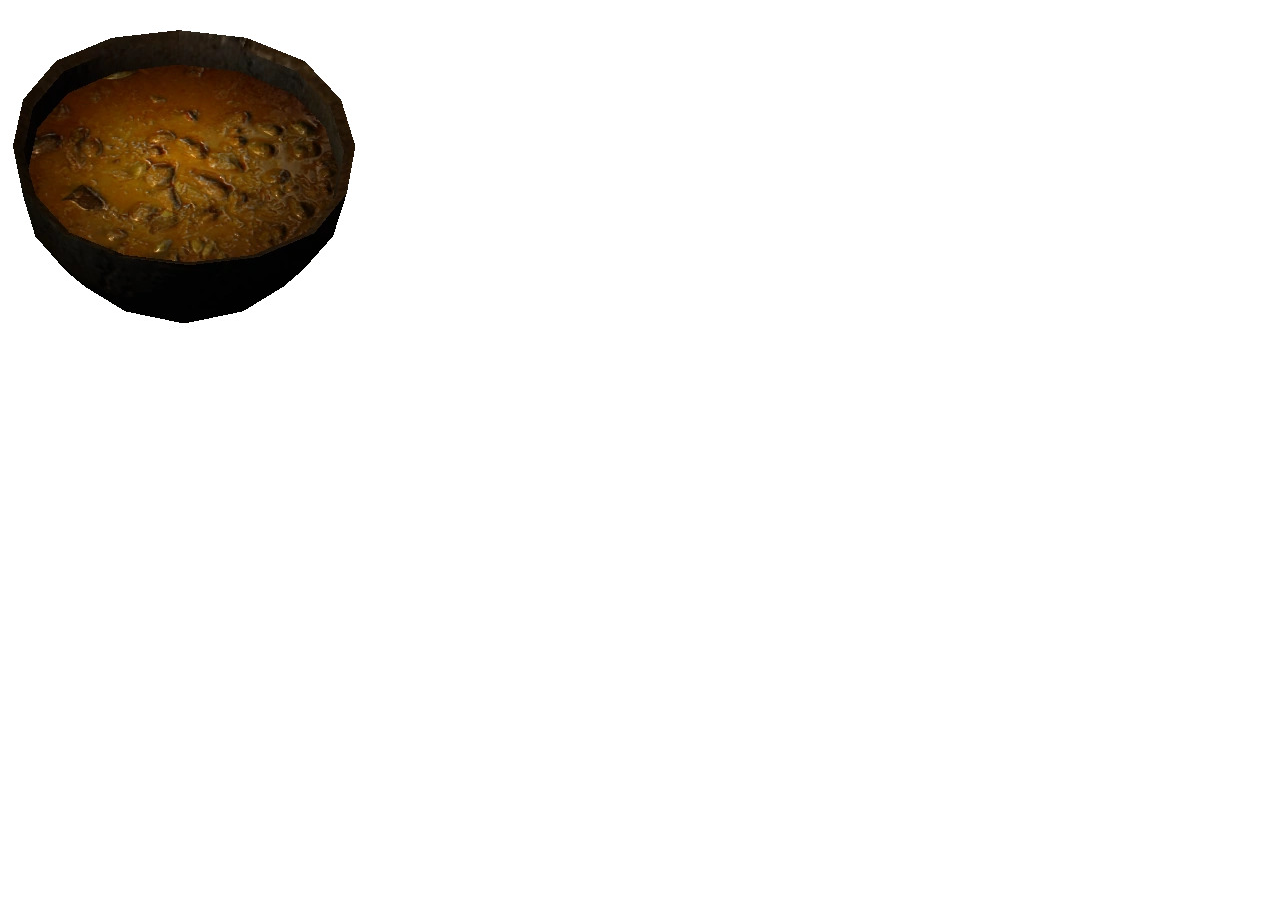
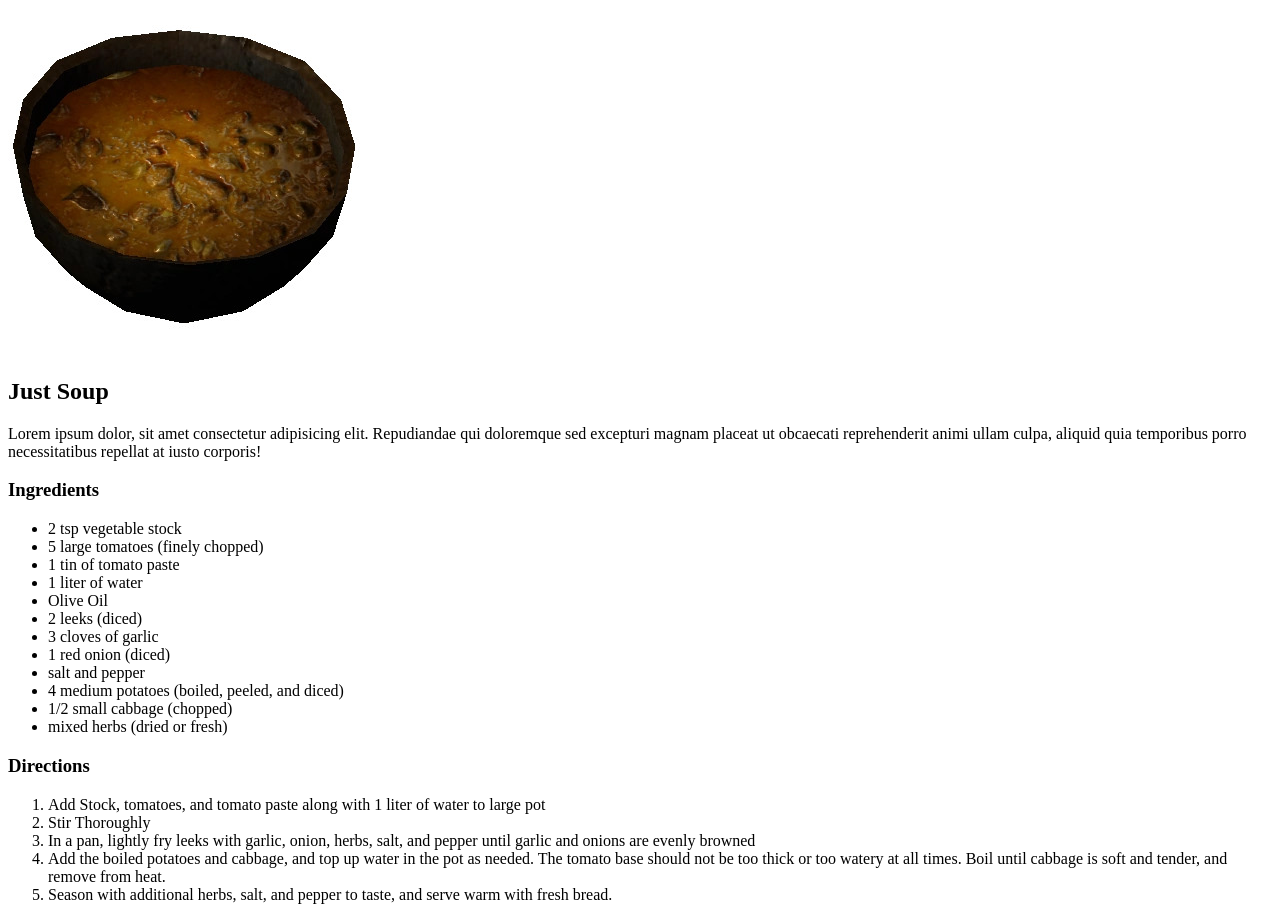
Before and after one commit to TimothyStott/odin-recipes, a plain HTML site: page recipes/vegetable-soup.html in a window 1280 px wide. Shown: the part 79-999 px from the top of the page. Before the commit the page ends 800 px from the top, so only its background shows below. Drawn offline with Linux system fonts and the light colour scheme.

Commit message:
Add list structures and fill V-Soup directions.

```diff
--- a/recipes/vegetable-soup.html
+++ b/recipes/vegetable-soup.html
@@ -7,5 +7,30 @@
 <body>
     <h1>Vegetable Soup</h1>
     <img src="/img/vegetable-soup.jpg" alt="Skyrim Vegetable Soup">
+    <h2>Just Soup</h2>
+    <p>Lorem ipsum dolor, sit amet consectetur adipisicing elit. Repudiandae qui doloremque sed excepturi magnam placeat ut obcaecati reprehenderit animi ullam culpa, aliquid quia temporibus porro necessitatibus repellat at iusto corporis!</p>
+    <h3>Ingredients</h3>
+    <ul>
+        <li>2 tsp vegetable stock</li>
+        <li>5 large tomatoes (finely chopped)</li>
+        <li>1 tin of tomato paste</li>
+        <li>1 liter of water</li>
+        <li>Olive Oil</li>
+        <li>2 leeks (diced)</li>
+        <li>3 cloves of garlic</li>
+        <li>1 red onion (diced)</li>
+        <li>salt and pepper</li>
+        <li>4 medium potatoes (boiled, peeled, and diced)</li>
+        <li>1/2 small cabbage (chopped)</li>
+        <li>mixed herbs (dried or fresh)</li>
+    </ul>
+    <h3>Directions</h3>
+    <ol>
+        <li>Add Stock, tomatoes, and tomato paste along with 1 liter of water to large pot</li>
+        <li>Stir Thoroughly</li>
+        <li>In a pan, lightly fry leeks with garlic, onion, herbs, salt, and pepper until garlic and onions are evenly browned</li>
+        <li>Add the boiled potatoes and cabbage, and top up water in the pot as needed. The tomato base should not be too thick or too watery at all times. Boil until cabbage is soft and tender, and remove from heat.</li>
+        <li>Season with additional herbs, salt, and pepper to taste, and serve warm with fresh bread.</li>
+    </ol>
 </body>
 </html>
```
Also changed, not shown: recipes/apple-pie.html (+10 -0 lines), recipes/salmon-steak.html (+10 -0 lines).
